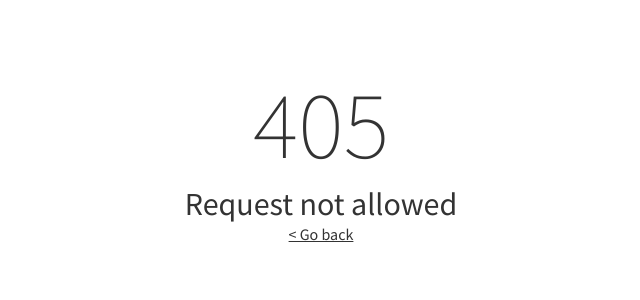
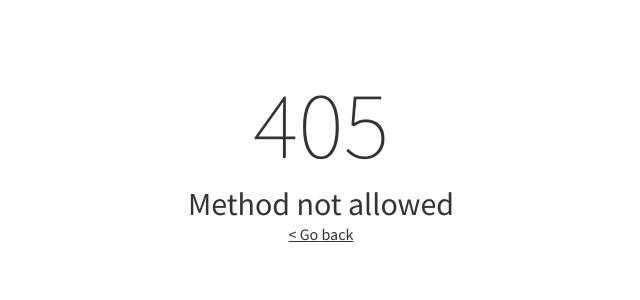
Before and after one commit to bradleyoosterveen/Fulcrum, a PHP site: page /index.php in a window 1280 px wide. Shown: the top 300 px of the page, without its empty margins (319-959 px from the left). Run offline with PHP 8.4, Linux system fonts and the light colour scheme; classes that the project's autoload settings leave out are loaded by file name.

Commit message:
Change text

```diff
--- a/resources/views/errors/405.php
+++ b/resources/views/errors/405.php
@@ -1,5 +1,5 @@
 <header>
     <h1>405</h1>
-    <p>Request not allowed</p>
+    <p>Method not allowed</p>
     <a onclick="window.history.back();">< Go back</a>
 </header>
```
